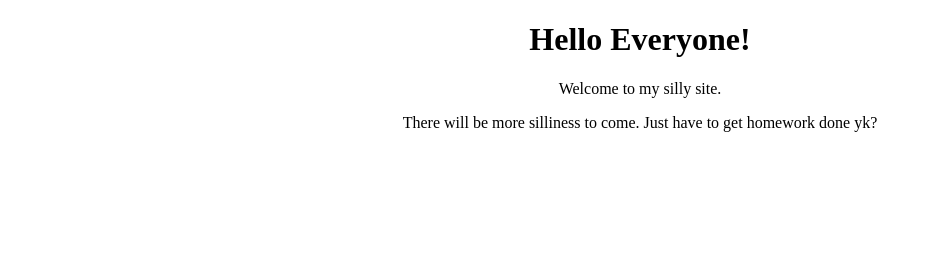
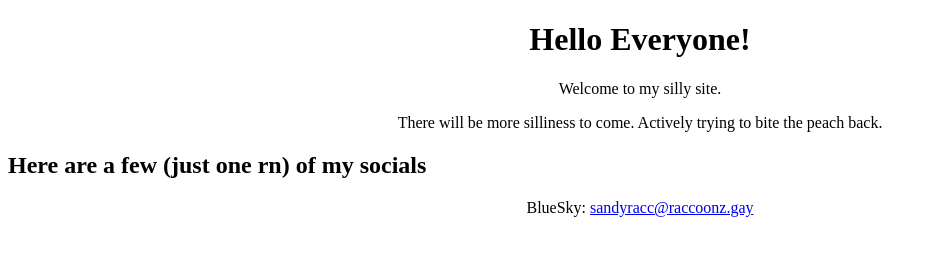
Before and after one commit to dumbtrashpanda/dumbtrashpanda.github.io, a plain HTML site: page index.html in a window 1280 px wide. Shown: the whole page, without its empty margins (0-935 px from the left). Drawn offline with Linux system fonts and the light colour scheme.

Commit message:
Update index.html
added socials and another funny message

```diff
--- a/index.html
+++ b/index.html
@@ -10,6 +10,9 @@ div {text-align: center;}
 <body>
 <h1>Hello Everyone!</h1>
 <p>Welcome to my silly site.</p>
-<div>There will be more silliness to come. Just have to get homework done yk?</div>
+<div>There will be more silliness to come. Actively trying to bite the peach back.</div>
+<div></div>
+<h2> Here are a few (just one rn) of my socials </h2>
+<div>BlueSky: <a href="https://bsky.app/profile/sandyracc.raccoonz.gay">sandyracc@raccoonz.gay</a></div>
 </body>
 </html>
```
